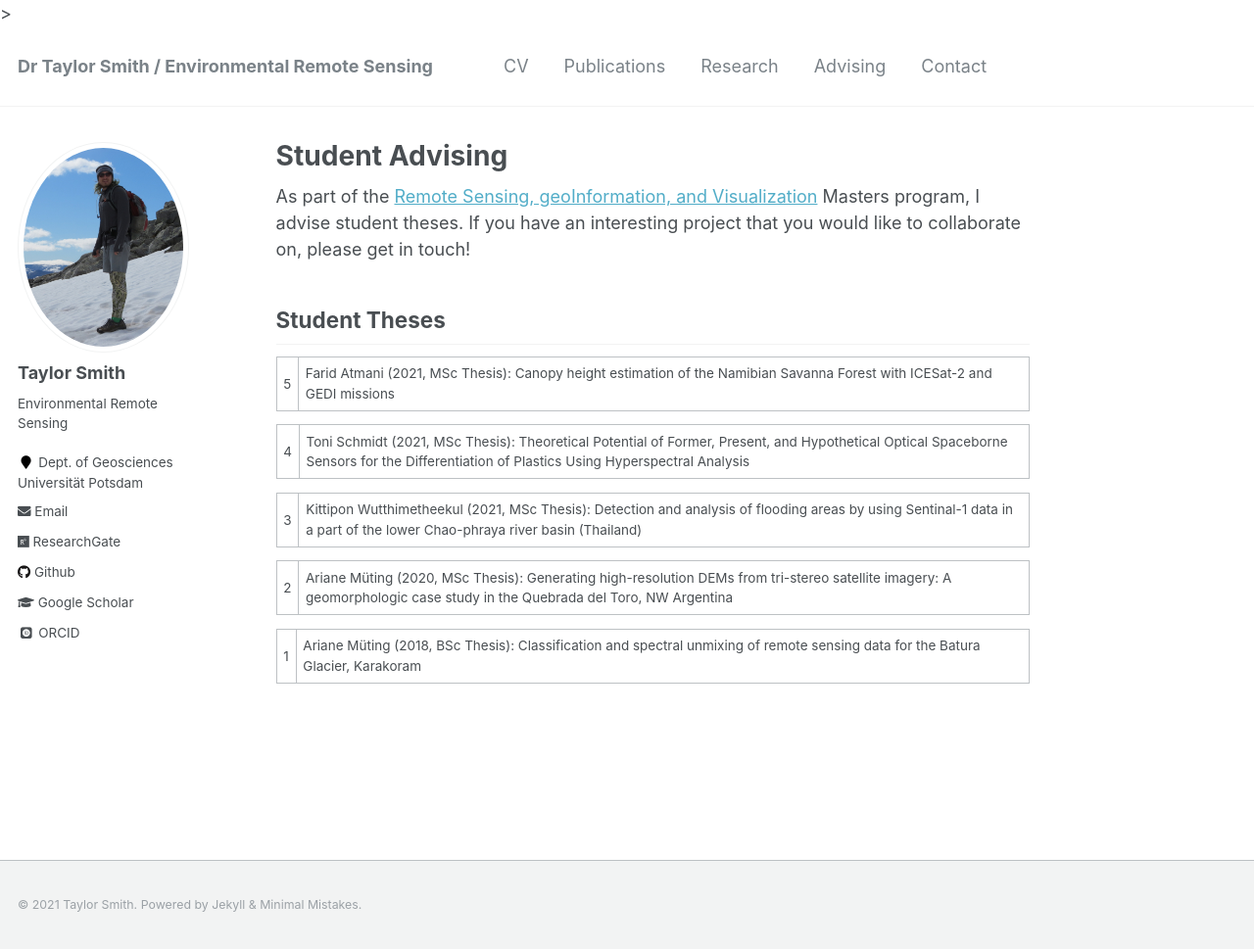
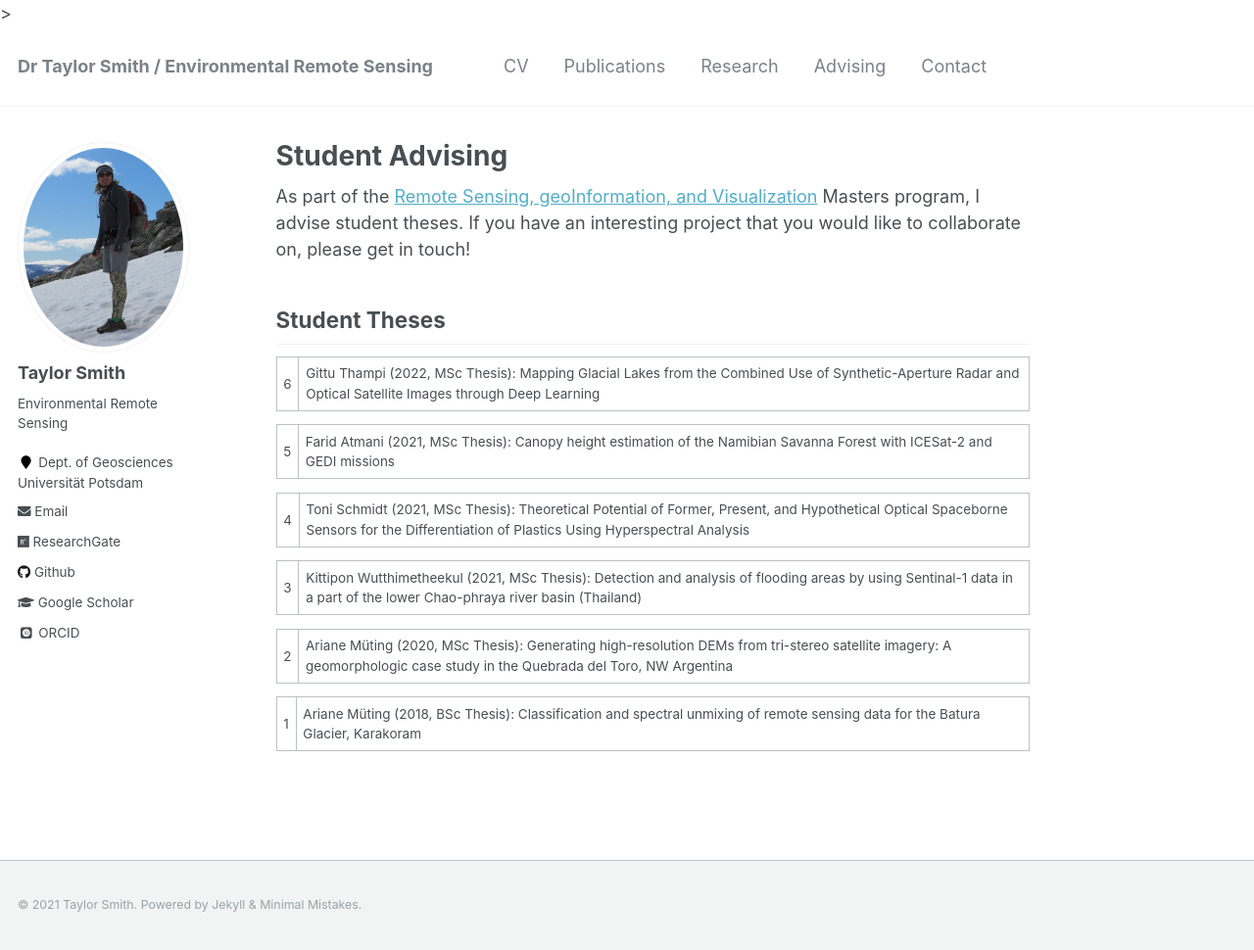
Before and after one commit to tasmi/tasmi.github.io, a Jekyll site: the page built from _pages/advising.md, in a window 1280 px wide and 970 px high. Shown: the whole window at 98% size. Built offline with Jekyll 4.4.1, drawn with Linux system fonts in a browser that asks for light colours; some web fonts are replaced.

Commit message:
New MSc Link

```diff
--- a/_pages/advising.md
+++ b/_pages/advising.md
@@ -4,9 +4,11 @@ permalink: /advising/
 author_profile: true
 ---
 
-As part of the [Remote Sensing, geoInformation, and Visualization](https://www.uni-potsdam.de/de/mnfakul/studium-und-lehre/master/remote-sensing-geoinformation-and-visualization.html) Masters program, I advise student theses. If you have an interesting project that you would like to collaborate on, please get in touch!
+As part of the [Remote Sensing, geoInformation, and Visualization](https://up-rs-esp.github.io/msc-rsiv/) Masters program, I advise student theses. If you have an interesting project that you would like to collaborate on, please get in touch!
 
 ## Student Theses
+
+6 | Gittu Thampi (2022, MSc Thesis): Mapping Glacial Lakes from the Combined Use of Synthetic-Aperture Radar and Optical Satellite Images through Deep Learning
 
 5 | Farid Atmani (2021, MSc Thesis): Canopy height estimation of the Namibian Savanna Forest with ICESat-2 and GEDI missions
 
```
Also changed, not shown: _pages/about.md (+1 -1 lines).
